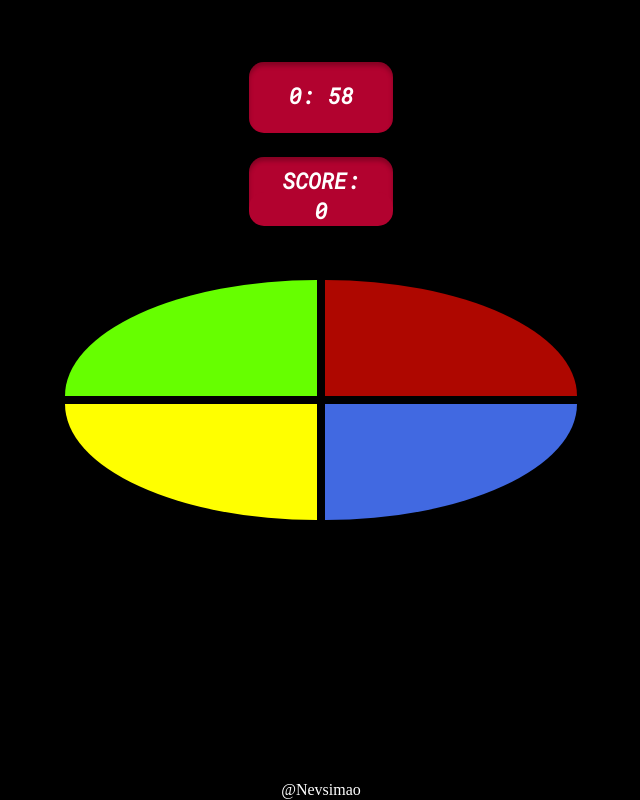
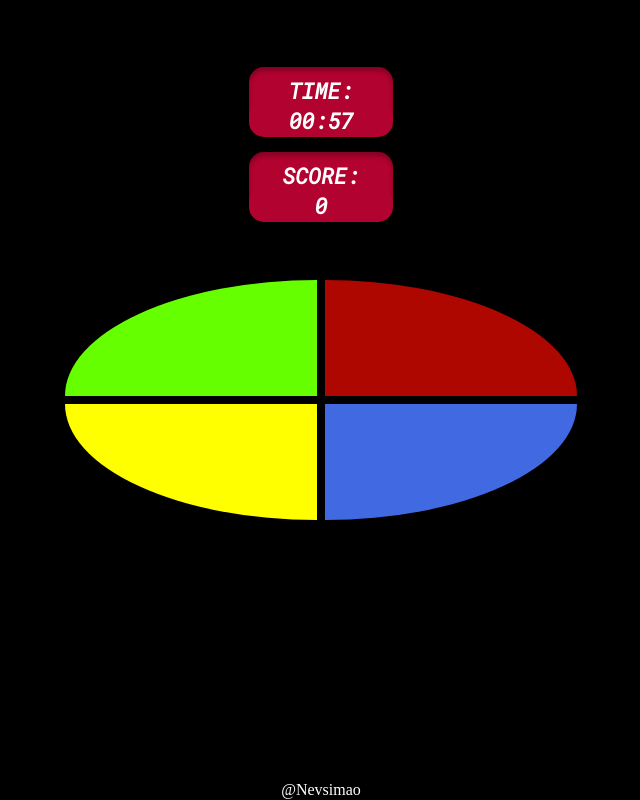
Before and after one commit to Nevsimao03/simon_game, a plain HTML site: page html/game.html in a window 1280 px wide. Shown: the whole page, without its empty margins (319-959 px from the left). Drawn offline with Linux system fonts and the light colour scheme.

Commit message:
Got the timer working and deployed into netlfy

```diff
--- a/css/game-style.css
+++ b/css/game-style.css
@@ -42,7 +42,7 @@
 }
 
 
-#btnTime {
+.btnTime {
     width: 9rem;
     height: 3rem;
     background: #B2022F;
@@ -54,7 +54,13 @@
         sans-serif;
     text-transform: uppercase;
     text-align: center;
-    padding-top: 1.4rem;
+    padding-top: 0.8rem;
+}
+#btnTime {
+    padding-top: 0.5rem;
+    padding-bottom: 0.3rem;
+    background: #B2022F;
+    border-radius: 15px;
 }
 
 .btnScore {
--- a/html/game.html
+++ b/html/game.html
@@ -20,7 +20,7 @@
     <audio src="https://s3.amazonaws.com/freecodecamp/simonSound4.mp3"></audio>
     <div class="main">
         <div class="top">
-            <span id="btnTime">Time: 1:0</span>
+            <span class="btnTime">Time: <p id="btnTime">01:00</p></span>
             <span class="btnScore">Score: <p id="btnScore">0</p></span>
         </div>
         <div class="game">
--- a/js/script.js
+++ b/js/script.js
@@ -14,6 +14,37 @@ const randomClick = () => {
 	return click[Math.floor(Math.random() * click.length)]
 }
 
+//Timer
+let startTimer = (duration, display) => {
+	let timer = duration, minutes, seconds
+	setInterval(() => {
+		minutes = parseInt(timer / 60, 10)
+		seconds = parseInt(timer % 60, 10)
+
+		minutes = minutes < 10 ? '0' + minutes : minutes
+		seconds = seconds < 10 ? '0' + seconds : seconds
+
+		display.textContent = minutes + ':' + seconds
+
+		if (--timer < 0) {
+			timer = duration
+		}
+		setInterval(() => {
+
+		}, 250);
+	}, 1000);
+}
+let onload = () => {
+	let fiveMinutes = 60 * 1
+	display = document.querySelector('#btnTime')
+	if (canClick = true) {
+		startTimer(fiveMinutes, display)
+	}
+	else {
+		clearInterval()
+	}
+}
+
 //Create an array for the random button
 const cycle = [randomClick()]
 
@@ -27,6 +58,7 @@ const lightUp = (click) => {
 		click.className += ' itIsOn'
 		setTimeout(() => {
 			click.className = click.className.replace(' itIsOn', '')
+			onload()
 			setTimeout(() => {
 				resolve()
 			}, 250)
@@ -65,21 +97,8 @@ const lightOn = async () => {
 	canClick = false
 	for (const click of cycle) {
 		await lightUp(click)
-		setInterval(updateCountdown, 1000)
 	}
 	canClick = true
 }
 
-// Time
-const startTime = 1
-let time = startTime * 60
-const updateCountdown = () => {
-	if (canClick = true) {
-		const minutes = Math.floor(time / 60)
-		let seconds = time % 60
-		countdown.innerHTML = `${minutes}: ${seconds}`
-		time--
-	}
-}
-
 lightOn()
```
